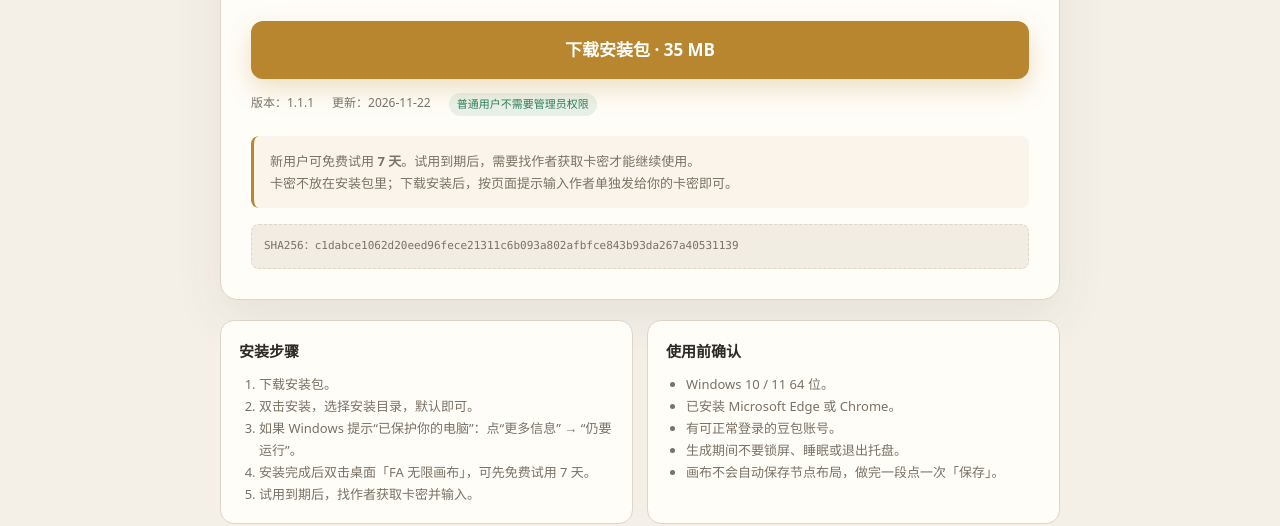
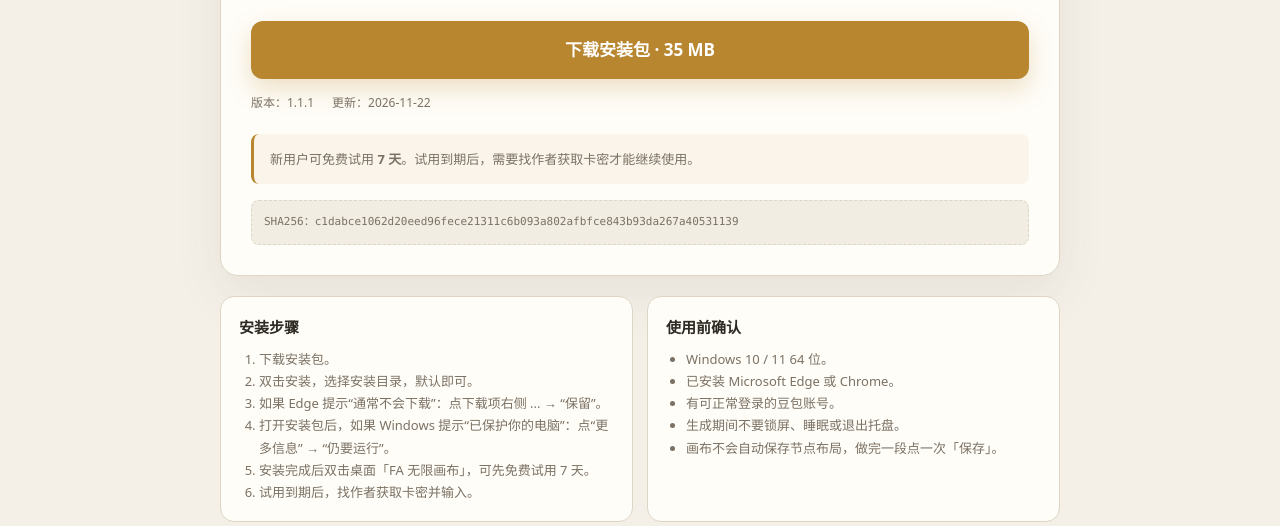
Before and after one commit to fff233yfyf/fa-canvas-download, a plain HTML site: page index.html in a window 1280 px wide. Shown: the part 274-800 px from the top of the page. Drawn offline with Linux system fonts and the light colour scheme.

Commit message:
publish download page

```diff
--- a/index.html
+++ b/index.html
@@ -105,12 +105,10 @@
       <div class="meta">
         <span>版本：1.1.1</span>
         <span>更新：2026-11-22</span>
-        <span class="tag">普通用户不需要管理员权限</span>
       </div>
 
       <div class="note">
-        新用户可免费试用 <b>7 天</b>。试用到期后，需要找作者获取卡密才能继续使用。<br>
-        卡密不放在安装包里；下载安装后，按页面提示输入作者单独发给你的卡密即可。
+        新用户可免费试用 <b>7 天</b>。试用到期后，需要找作者获取卡密才能继续使用。
       </div>
 
       <div class="hash">
@@ -124,7 +122,8 @@
         <ol>
           <li>下载安装包。</li>
           <li>双击安装，选择安装目录，默认即可。</li>
-          <li>如果 Windows 提示“已保护你的电脑”：点“更多信息” → “仍要运行”。</li>
+          <li>如果 Edge 提示“通常不会下载”：点下载项右侧 ... → “保留”。</li>
+          <li>打开安装包后，如果 Windows 提示“已保护你的电脑”：点“更多信息” → “仍要运行”。</li>
           <li>安装完成后双击桌面「FA 无限画布」，可先免费试用 7 天。</li>
           <li>试用到期后，找作者获取卡密并输入。</li>
         </ol>
```
